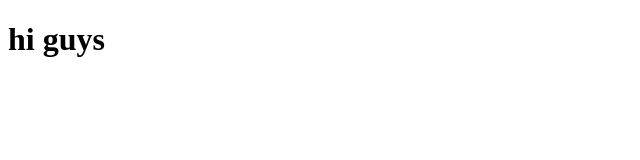
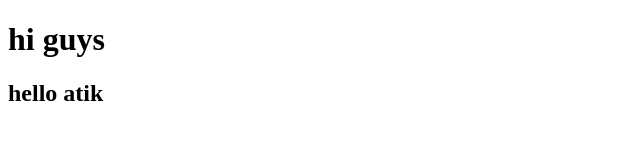
Before and after one commit to Arafahmed1314/Day-5, a plain HTML site: page idnex.html in a window 1280 px wide. Shown: the whole page, without its empty margins (0-640 px from the left). Drawn offline with Linux system fonts and the light colour scheme.

Commit message:
add another file

```diff
--- a/idnex.html
+++ b/idnex.html
@@ -7,5 +7,6 @@
     </head>
     <body>
         <h1>hi guys</h1>
+        <h2>hello atik</h2>
     </body>
 </html>
```
